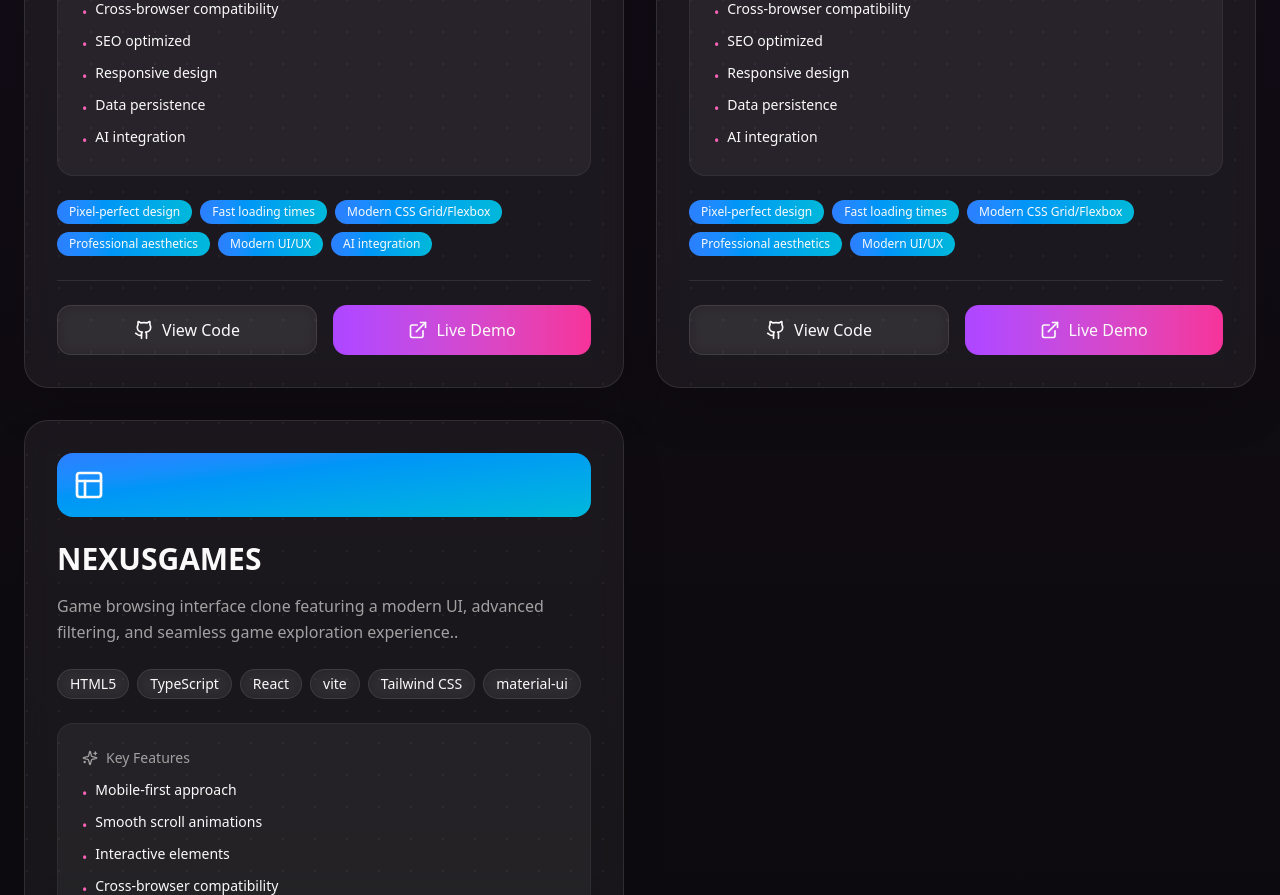
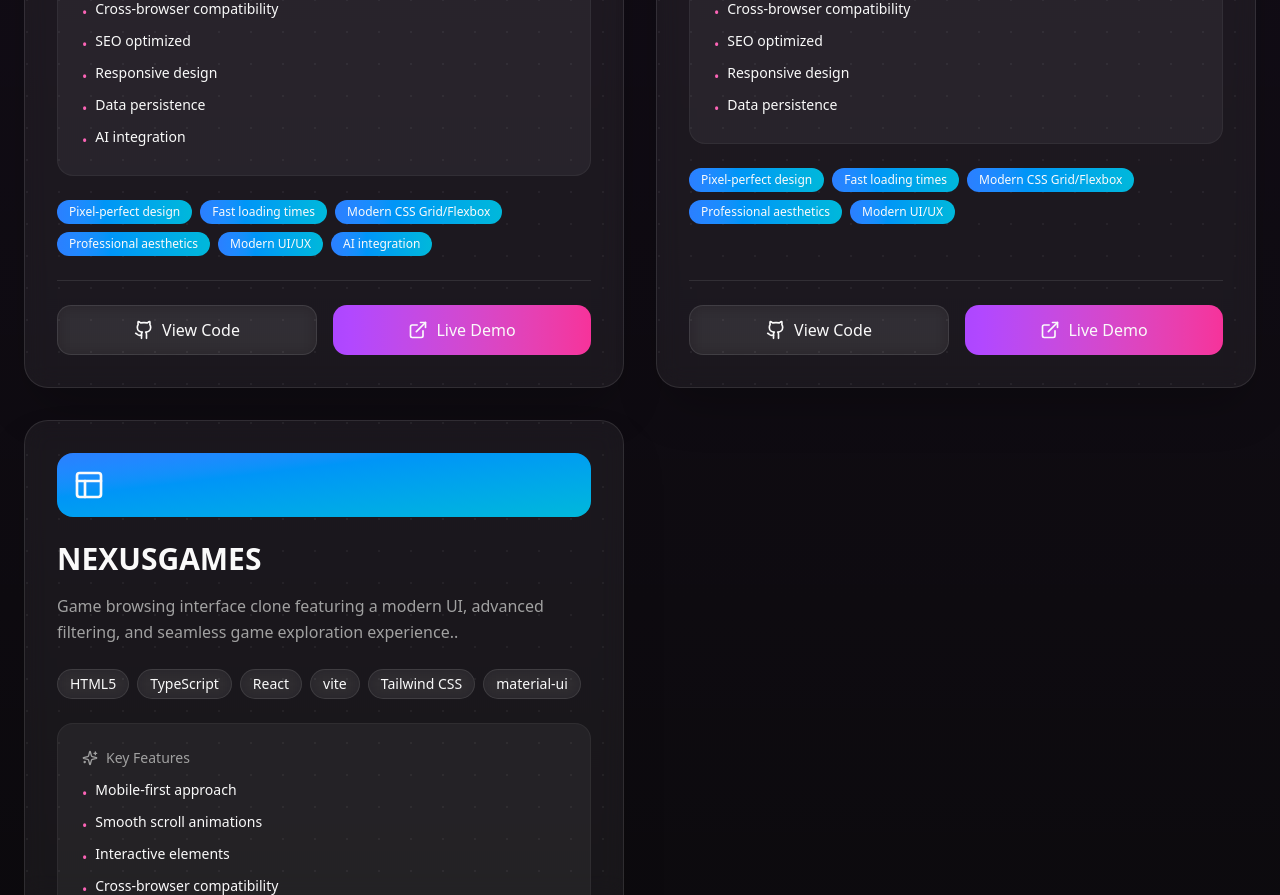
Before and after one commit to nourelhoda95/nour-portfolio, a React (Vite) app: page / in a window 1280 px wide. Shown: the part 6080-6975 px from the top of the page. Built offline with nearby package versions, Linux system fonts and the light colour scheme.

Commit message:
update project

```diff
--- a/src/components/Projects.tsx
+++ b/src/components/Projects.tsx
@@ -130,7 +130,7 @@ export function Projects() {
         "SEO optimized",
         "Responsive design",
         "Data persistence",
-        "AI integration",
+
 
       ],
       highlights: [
```
